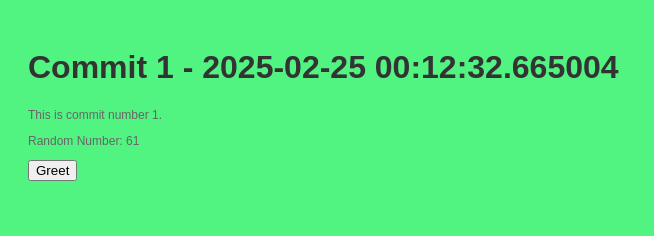
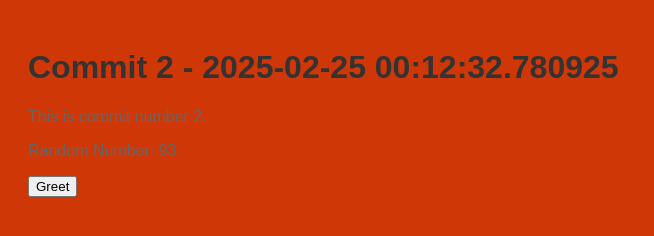
Before and after one commit to polishflits/autogen-repo-20250225001226, a plain HTML site: page index.html in a window 1280 px wide. Shown: the whole page, without its empty margins (0-654 px from the left). Drawn offline with Linux system fonts and the light colour scheme.

Commit message:
📝 Auto commit 2 with HTML, CSS, and JS

```diff
--- a/index.html
+++ b/index.html
@@ -2,13 +2,13 @@
     <!DOCTYPE html>
     <html>
     <head>
-        <title>Commit 1 - 2025-02-25 00:12:32.665004</title>
+        <title>Commit 2 - 2025-02-25 00:12:32.780925</title>
         <link rel="stylesheet" href="style.css">
     </head>
     <body>
-        <h1>Commit 1 - 2025-02-25 00:12:32.665004</h1>
-        <p>This is commit number 1.</p>
-        <p>Random Number: 61</p>
+        <h1>Commit 2 - 2025-02-25 00:12:32.780925</h1>
+        <p>This is commit number 2.</p>
+        <p>Random Number: 93</p>
         <button onclick="greet()">Greet</button>
         <script src="script.js"></script>
     </body>
--- a/script.js
+++ b/script.js
@@ -2,4 +2,4 @@
     function greet() {
         alert('Hello from commit ' + commitNumber + '!');
     }
-    var commitNumber = 1;
+    var commitNumber = 2;
--- a/style.css
+++ b/style.css
@@ -1,7 +1,7 @@
 
     body {
         font-family: Arial, sans-serif;
-        background-color: #51f481;
+        background-color: #cf3806;
         padding: 20px;
     }
     h1 {
@@ -9,5 +9,5 @@
     }
     p {
         color: #666;
-        font-size: 12px;
+        font-size: 16px;
     }
```
